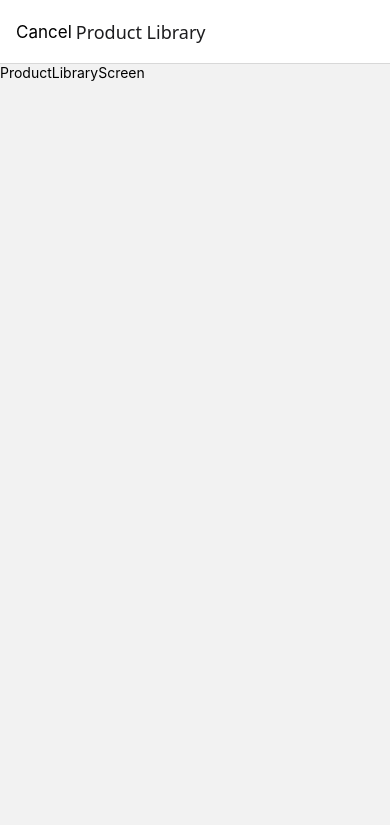
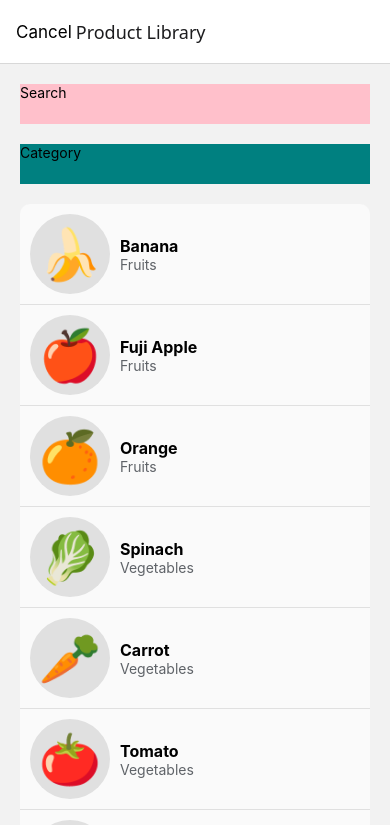
Before and after one commit to the-tomato-king/Tomatch, a React Native app: screen /ProductLibrary in a window 390 px wide. Shown: the top 825 px of the page. Built offline with nearby package versions, Linux system fonts and the light colour scheme; no server answers; the database is empty.

Commit message:
feat: create all Prouct Library screen and implement the basic layout

```diff
--- a/src/components/ProductCard.tsx
+++ b/src/components/ProductCard.tsx
@@ -18,7 +18,7 @@ interface ProductCardProps {
 const ProductCard = ({ product }: ProductCardProps) => {
   const navigation = useNavigation<ProductNavigationProp>();
   const handlePress = () => {
-    navigation.navigate('ProductDetail', { productId: product.product_id });
+    navigation.navigate('ProductDetail', { productId: product.product_id || '' });
   };
 
   return (
--- a/src/screens/ProductLibraryScreen.tsx
+++ b/src/screens/ProductLibraryScreen.tsx
@@ -1,14 +1,119 @@
-import { StyleSheet, Text, View } from 'react-native'
-import React from 'react'
+import {
+  StyleSheet,
+  Text,
+  View,
+  FlatList,
+  TextInput,
+  Image,
+} from "react-native";
+import React from "react";
+import { PRODUCTS } from "../data/Product";
+import { globalStyles } from "../theme/styles";
+import { colors } from "../theme/colors";
 
 const ProductLibraryScreen = () => {
   return (
-    <View>
-      <Text>ProductLibraryScreen</Text>
+    <View style={styles.container}>
+      {/* todo: add search bar */}
+      <View style={styles.searchBarContainer}>
+        <TextInput placeholder="Search" />
+      </View>
+      {/* todo: add category filter */}
+      <View style={styles.categoryFilterContainer}>
+        <Text>Category</Text>
+      </View>
+      <View style={styles.productListContainer}>
+        <FlatList
+          data={PRODUCTS}
+          keyExtractor={(item) => item.name}
+          renderItem={({ item }) => (
+            <View style={styles.productItem}>
+              <View style={styles.productImagePlaceholder}>
+                {item.image_type === "emoji" ? (
+                  <Text style={styles.emojiText}>{item.image_source}</Text>
+                ) : item.image_source ? (
+                  <Image
+                    source={{ uri: item.image_source }}
+                    style={styles.productImage}
+                  />
+                ) : null}
+              </View>
+              <View style={styles.productInfo}>
+                <Text style={styles.productName}>{item.name}</Text>
+                <Text style={styles.productCategory}>{item.category}</Text>
+              </View>
+            </View>
+          )}
+          ItemSeparatorComponent={() => <View style={styles.separator} />}
+        />
+      </View>
     </View>
-  )
-}
+  );
+};
 
-export default ProductLibraryScreen
+export default ProductLibraryScreen;
 
-const styles = StyleSheet.create({})
+const styles = StyleSheet.create({
+  container: {
+    marginHorizontal: 20,
+  },
+  separator: {
+    height: 1,
+    backgroundColor: "#E0E0E0",
+    width: "100%",
+    alignSelf: "center",
+  },
+  searchBarContainer: {
+    marginTop: 20,
+    width: "100%",
+    height: 40,
+    backgroundColor: "pink",
+  },
+  categoryFilterContainer: {
+    marginTop: 20,
+    width: "100%",
+    height: 40,
+    backgroundColor: "teal",
+  },
+  productListContainer: {
+    marginTop: 20,
+    width: "100%",
+    height: "100%",
+    backgroundColor: colors.lightGray,
+    borderRadius: 10,
+  },
+  productItem: {
+    flexDirection: "row",
+    alignItems: "center",
+    padding: 10,
+  },
+  productImagePlaceholder: {
+    width: 80,
+    height: 80,
+    backgroundColor: "#E0E0E0",
+    borderRadius: 40,
+    marginRight: 10,
+    justifyContent: "center",
+    alignItems: "center",
+  },
+  productImage: {
+    width: 80,
+    height: 80,
+    borderRadius: 40,
+  },
+  emojiText: {
+    fontSize: 50,
+    textAlign: "center",
+  },
+  productInfo: {
+    flexDirection: "column",
+  },
+  productName: {
+    fontSize: 16,
+    fontWeight: "bold",
+  },
+  productCategory: {
+    fontSize: 14,
+    color: colors.secondaryText,
+  },
+});
```
